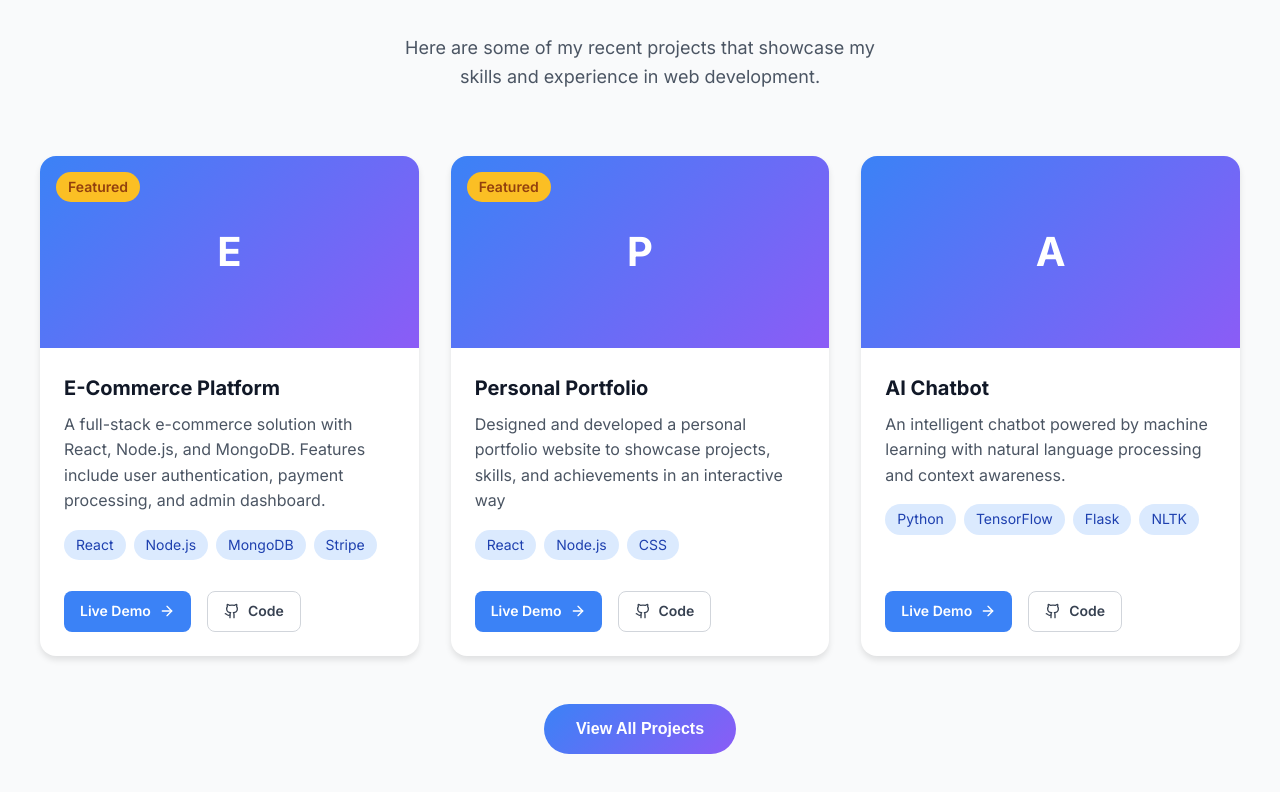
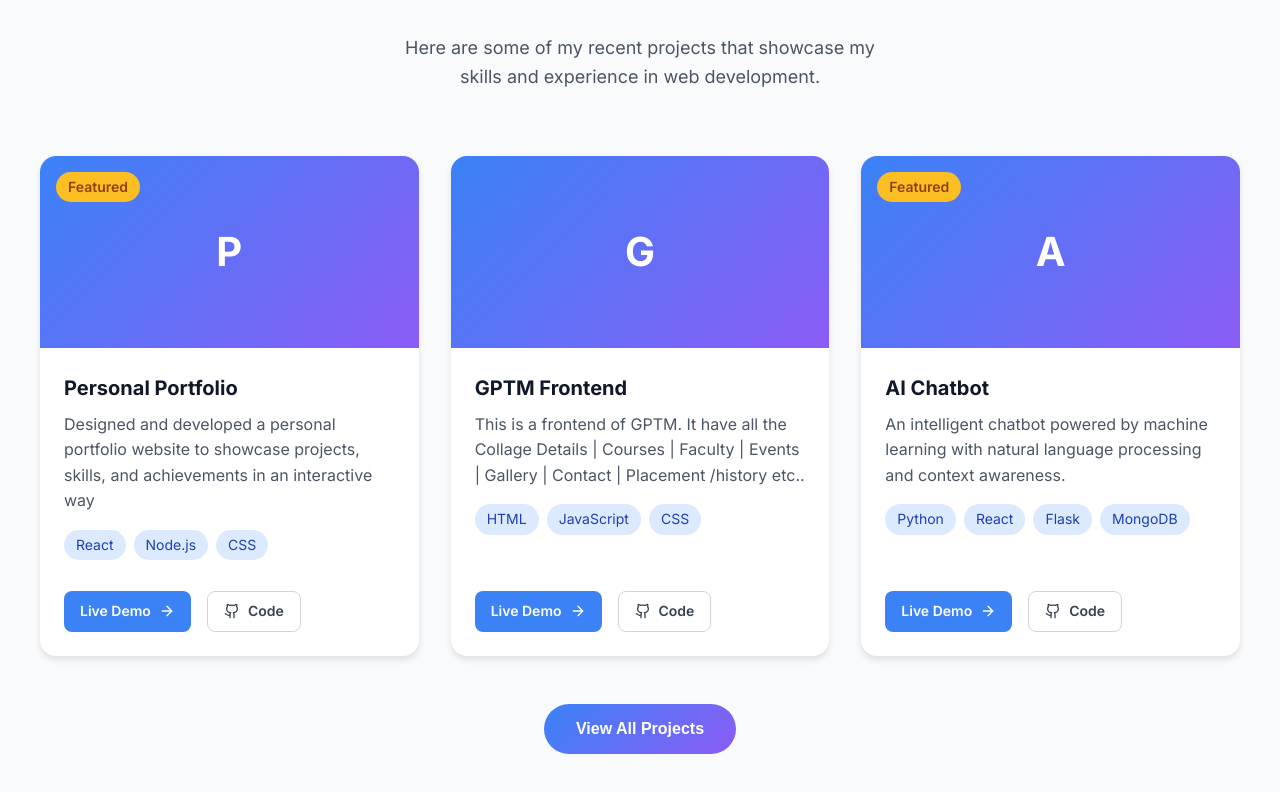
Before and after one commit to Sandesh-Chougala/Sandesh-Portfolio, a React (Create React App) app: page / in a window 1280 px wide. Shown: the part 2089-2881 px from the top of the page. Built offline with nearby package versions, Linux system fonts and the light colour scheme.

Commit message:
added 3 projects

```diff
--- a/package.json
+++ b/package.json
@@ -10,7 +10,7 @@
     "@types/node": "^16.11.56",
     "@types/react": "^18.0.17",
     "@types/react-dom": "^18.0.6",
-    "framer-motion": "^10.16.4",
+    "framer-motion": "^10.18.0",
     "lucide-react": "^0.263.1",
     "react": "^18.2.0",
     "react-dom": "^18.2.0",
--- a/src/components/Projects.tsx
+++ b/src/components/Projects.tsx
@@ -1,7 +1,7 @@
-import React from 'react';
-import { motion } from 'framer-motion';
-import { ExternalLink, Github, ArrowRight } from 'lucide-react';
-import './Projects.css';
+import React from "react";
+import { motion } from "framer-motion";
+import { ExternalLink, Github, ArrowRight } from "lucide-react";
+import "./Projects.css";
 
 interface Project {
   id: number;
@@ -17,34 +17,37 @@ interface Project {
 const Projects: React.FC = () => {
   const projects: Project[] = [
     {
-      id: 1,
-      title: 'E-Commerce Platform',
-      description: 'A full-stack e-commerce solution with React, Node.js, and MongoDB. Features include user authentication, payment processing, and admin dashboard.',
-      image: '/api/placeholder/400/300',
-      technologies: ['React', 'Node.js', 'MongoDB', 'Stripe'],
-      liveUrl: '#',
-      githubUrl: '#',
+      id: 2,
+      title: "Personal Portfolio",
+      description:
+        "Designed and developed a personal portfolio website to showcase projects, skills, and achievements in an interactive way",
+      image: "/api/placeholder/400/300",
+      technologies: ["React", "Node.js", "CSS"],
+      liveUrl: "https://sandesh-chougala-portfolio.netlify.app/",
+      githubUrl: "https://github.com/Sandesh-Chougala/Sandesh-Portfolio",
       featured: true,
     },
     {
-      id: 2,
-      title: 'Personal Portfolio',
-      description: 'Designed and developed a personal portfolio website to showcase projects, skills, and achievements in an interactive way',
-      image: '/api/placeholder/400/300',
-      technologies: ['React', 'Node.js', 'CSS'],
-      liveUrl: 'https://sandesh-chougala-portfolio.netlify.app/',
-      githubUrl: 'https://github.com/Sandesh-Chougala/Sandesh-Portfolio',
-      featured: true,
+      id: 1,
+      title: "GPTM Frontend",
+      description:
+        "This is a frontend of GPTM. It have all the Collage Details | Courses | Faculty | Events | Gallery | Contact | Placement /history etc..",
+      image: "/api/placeholder/400/300",
+      technologies: ["HTML", "JavaScript", "CSS"],
+      liveUrl: "https://sandy2007gptm.netlify.app/",
+      githubUrl: "https://github.com/Sandesh-Chougala/GPTM-COLLAGE-FRONTEND",
+      featured: false,
     },
     {
-      id:3 ,
-      title: 'AI Chatbot',
-      description: 'An intelligent chatbot powered by machine learning with natural language processing and context awareness.',
-      image: '/api/placeholder/400/300',
-      technologies: ['Python', 'TensorFlow', 'Flask', 'NLTK'],
-      liveUrl: '#',
-      githubUrl: '#',
-      featured: false,
+      id: 3,
+      title: "AI Chatbot",
+      description:
+        "An intelligent chatbot powered by machine learning with natural language processing and context awareness.",
+      image: "/api/placeholder/400/300",
+      technologies: ["Python", "React", "Flask", "MongoDB"],
+      liveUrl: "alert('Coming Soon')",
+      githubUrl: "https://github.com/Sandesh-Chougala/AI-Chatbot",
+      featured: true,
     },
   ];
 
@@ -83,7 +86,8 @@ const Projects: React.FC = () => {
             My <span className="gradient-text">Projects</span>
           </h2>
           <p className="projects-description">
-            Here are some of my recent projects that showcase my skills and experience in web development.
+            Here are some of my recent projects that showcase my skills and
+            experience in web development.
           </p>
         </motion.div>
 
@@ -98,7 +102,7 @@ const Projects: React.FC = () => {
             <motion.div
               key={project.id}
               variants={itemVariants}
-              className={`project-card ${project.featured ? 'featured' : ''}`}
+              className={`project-card ${project.featured ? "featured" : ""}`}
             >
               {/* Project Image */}
               <div className="project-image">
@@ -106,9 +110,7 @@ const Projects: React.FC = () => {
 
                 {/* Featured Badge */}
                 {project.featured && (
-                  <div className="featured-badge">
-                    Featured
-                  </div>
+                  <div className="featured-badge">Featured</div>
                 )}
 
                 {/* Hover Overlay */}
@@ -134,21 +136,14 @@ const Projects: React.FC = () => {
 
               {/* Project Content */}
               <div className="project-content">
-                <h3 className="project-title">
-                  {project.title}
-                </h3>
+                <h3 className="project-title">{project.title}</h3>
 
-                <p className="project-description">
-                  {project.description}
-                </p>
+                <p className="project-description">{project.description}</p>
 
                 {/* Technologies */}
                 <div className="project-technologies">
                   {project.technologies.map((tech) => (
-                    <span
-                      key={tech}
-                      className="technology-tag"
-                    >
+                    <span key={tech} className="technology-tag">
                       {tech}
                     </span>
                   ))}
@@ -184,9 +179,7 @@ const Projects: React.FC = () => {
           transition={{ duration: 0.6, delay: 0.4 }}
           className="view-more-button"
         >
-          <button className="view-more-btn">
-            View All Projects
-          </button>
+          <button className="view-more-btn">View All Projects</button>
         </motion.div>
       </div>
     </section>
```
Also changed, not shown: 1 other file (tests, documents, lock files or other folders).
